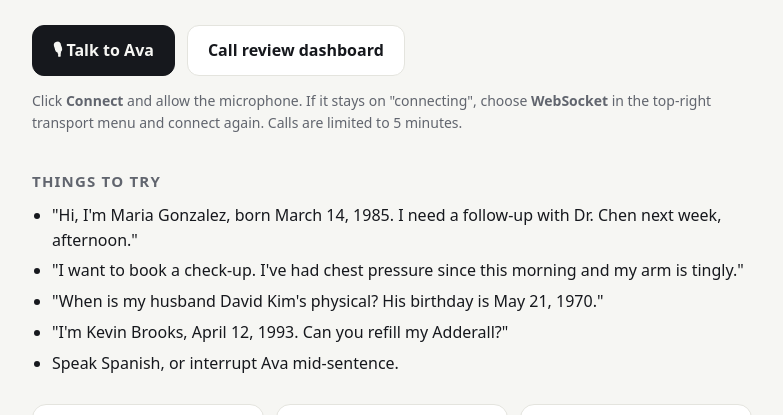
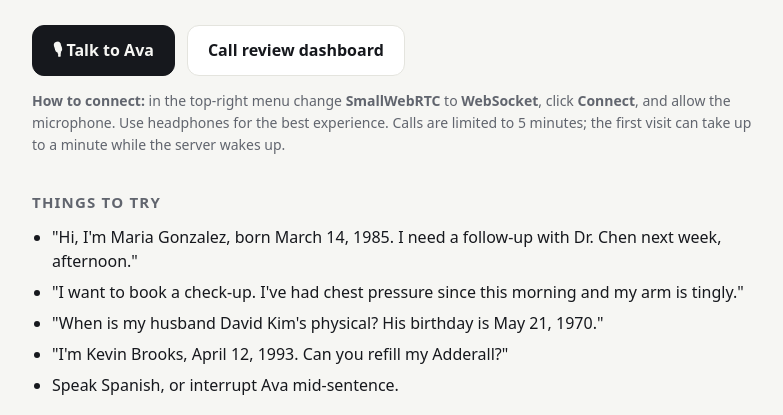
Before and after one commit to cseazeem/frontdesk-ai, a plain HTML site: page dashboard/landing.html in a window 1280 px wide. Shown: the part 312-727 px from the top of the page, without its empty margins (248-1031 px from the left). Drawn offline with Linux system fonts and the light colour scheme.

Commit message:
Landing: WebSocket-first connect instructions; README live demo link
Co-Authored-By: Claude Opus 5.5 <noreply@anthropic.com>

```diff
--- a/dashboard/landing.html
+++ b/dashboard/landing.html
@@ -39,8 +39,9 @@ footer a { color: inherit; }
     <a class="btn primary" href="/client/">🎙 Talk to Ava</a>
     <a class="btn" href="/dashboard/">Call review dashboard</a>
   </div>
-  <p class="hint">Click <b>Connect</b> and allow the microphone. If it stays on "connecting", choose
-    <b>WebSocket</b> in the top-right transport menu and connect again. Calls are limited to 5 minutes.</p>
+  <p class="hint"><b>How to connect:</b> in the top-right menu change <b>SmallWebRTC</b> to <b>WebSocket</b>, click
+    <b>Connect</b>, and allow the microphone. Use headphones for the best experience. Calls are limited to 5 minutes;
+    the first visit can take up to a minute while the server wakes up.</p>
 
   <h2>Things to try</h2>
   <ul class="try">
```
Also changed, not shown: 1 other file.
